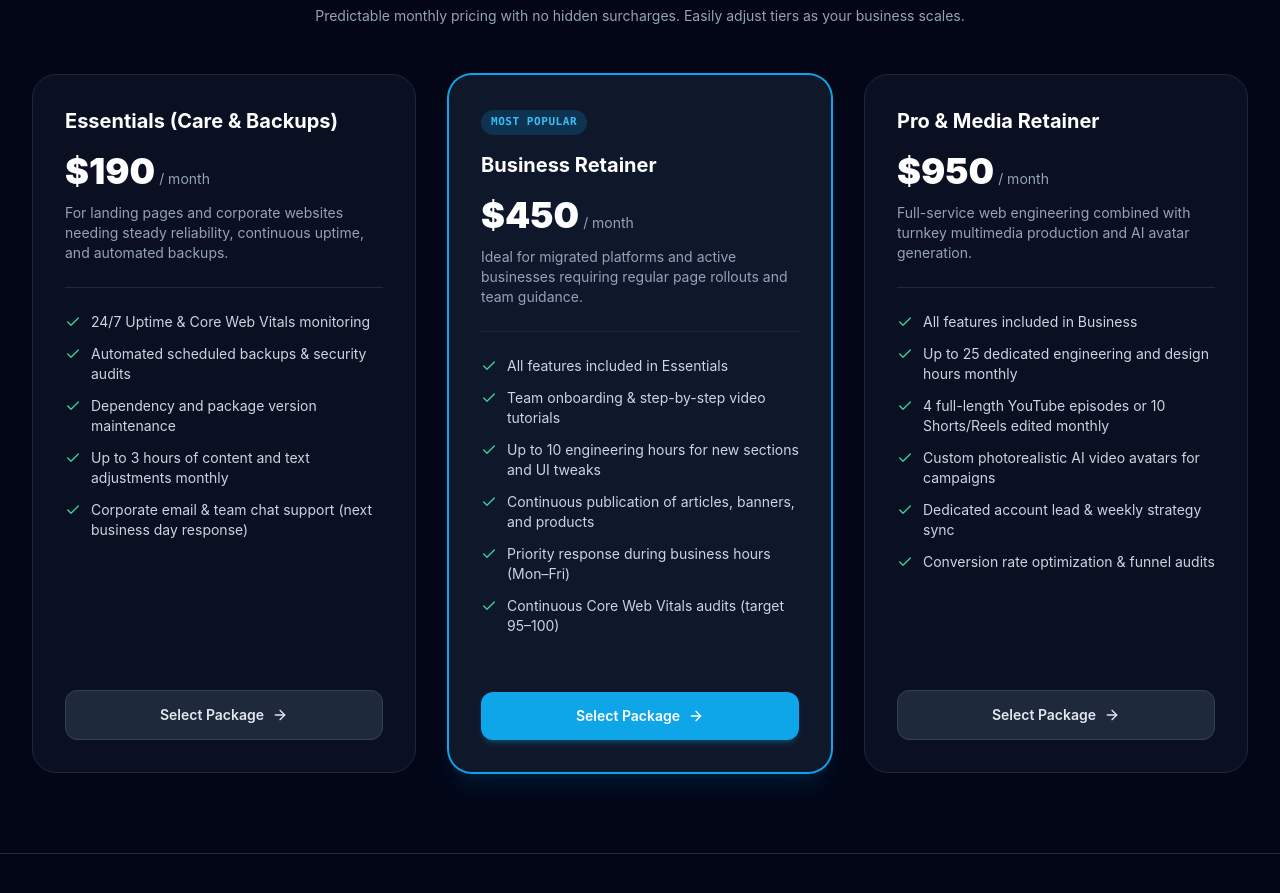
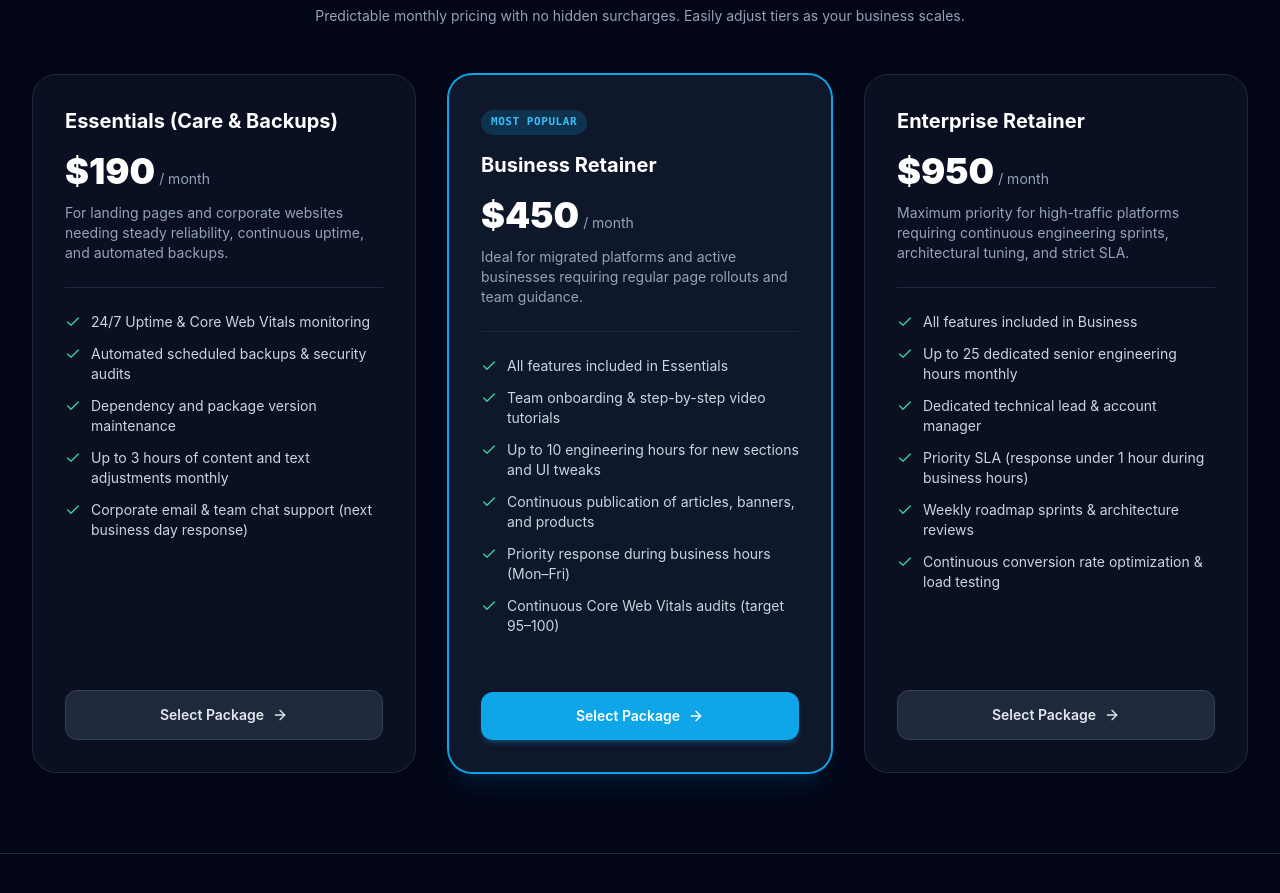
Before and after one commit to andreibdr/fewhands, a Next.js app: page /maintenance in a window 1280 px wide. Shown: the part 835-1728 px from the top of the page. Built offline with nearby package versions, Linux system fonts and the light colour scheme.

Commit message:
fix: completely remove video editing from web retainer maintenance and migration plans

```diff
--- a/app/estimate/page.tsx
+++ b/app/estimate/page.tsx
@@ -102,8 +102,8 @@ function EstimatorInner() {
       supportLabelEn = "+ $450/mo retainer";
       supportPrice = " + $450 / mo";
     } else if (migSupport === "pro") {
-      supportLabelRu = "+ Pro Retainer $950/мес";
-      supportLabelEn = "+ $950/mo retainer";
+      supportLabelRu = "+ Enterprise Retainer $950/мес";
+      supportLabelEn = "+ $950/mo Enterprise retainer";
       supportPrice = " + $950 / mo";
     }
 
@@ -470,11 +470,11 @@ function EstimatorInner() {
                     },
                     {
                       id: "pro",
-                      nameRu: "Pro & Media",
-                      nameEn: "Pro & Media",
+                      nameRu: "Тариф Enterprise",
+                      nameEn: "Enterprise Retainer",
                       price: "$950/mo",
-                      descRu: "25ч разработки + видеомонтаж",
-                      descEn: "25h engineering + video production",
+                      descRu: "До 25ч веб-разработки и спринтов",
+                      descEn: "Up to 25h dev sprints & priority SLA",
                     },
                   ].map((plan) => (
                     <button
--- a/app/maintenance/page.tsx
+++ b/app/maintenance/page.tsx
@@ -66,31 +66,31 @@ export default function MaintenancePage() {
       popular: true,
     },
     {
-      id: "pro",
-      name: lang === "ru" ? "Pro & Media Retainer" : "Pro & Media Retainer",
+      id: "enterprise",
+      name: lang === "ru" ? "Enterprise Retainer" : "Enterprise Retainer",
       price: "$950",
       period: lang === "ru" ? "/ месяц" : "/ month",
       desc:
         lang === "ru"
-          ? "Комплексное ведение сайта и видеопродакшна: регулярные доработки, видеомонтаж и AI-аватары."
-          : "Full-service web engineering combined with turnkey multimedia production and AI avatar generation.",
+          ? "Максимальный приоритет для высоконагруженных проектов и масштабных платформ, требующих непрерывных спринтов разработки."
+          : "Maximum priority for high-traffic platforms requiring continuous engineering sprints, architectural tuning, and strict SLA.",
       features:
         lang === "ru"
           ? [
               "Всё из тарифа «Бизнес»",
-              "До 25 часов технической разработки и доработок",
-              "Монтаж 4 YouTube-выпусков или 10 Shorts/Reels в месяц",
-              "Генерация и интеграция AI-видеоаватаров под акции",
-              "Персональный менеджер и еженедельный Zoom-созвон",
-              "Непрерывный аудит конверсий и воронки",
+              "До 25 часов глубокой веб-разработки и новых разделов",
+              "Выделенный Senior-инженер и персональный тимлид",
+              "Приоритетный SLA (время реакции до 1 часа в рабочее время)",
+              "Еженедельные спринты и синхронизация по дорожной карте",
+              "Непрерывный аудит конверсий, скорости и нагрузочное тестирование",
             ]
           : [
               "All features included in Business",
-              "Up to 25 dedicated engineering and design hours monthly",
-              "4 full-length YouTube episodes or 10 Shorts/Reels edited monthly",
-              "Custom photorealistic AI video avatars for campaigns",
-              "Dedicated account lead & weekly strategy sync",
-              "Conversion rate optimization & funnel audits",
+              "Up to 25 dedicated senior engineering hours monthly",
+              "Dedicated technical lead & account manager",
+              "Priority SLA (response under 1 hour during business hours)",
+              "Weekly roadmap sprints & architecture reviews",
+              "Continuous conversion rate optimization & load testing",
             ],
       popular: false,
     },
--- a/app/migrate/page.tsx
+++ b/app/migrate/page.tsx
@@ -168,8 +168,8 @@ export default function MigrationHubPage() {
           : "What is included in Few Hands monthly retainer support packages?",
       a:
         lang === "ru"
-          ? "Абонентская поддержка включает: 24/7 автоматический мониторинг доступности и скорости, еженедельные резервные копии, обновление библиотек безопасности, верстку новых страниц и промо-блоков, консультации сотрудников, а в старших тарифах — регулярный монтаж видеоматериалов и генерацию AI-видеоаватаров."
-          : "Retainer maintenance includes 24/7 automated uptime and Web Vitals monitoring, scheduled backups, security dependency patching, new promotional page builds, team consulting, and multimedia/AI avatar production in higher tiers.",
+          ? "Абонентская поддержка включает: 24/7 автоматический мониторинг доступности и скорости, еженедельные резервные копии, обновление библиотек безопасности, верстку новых страниц и промо-блоков, консультации сотрудников, а в тарифе Enterprise — до 25 часов выделенной технической веб-разработки, оптимизации конверсий и еженедельные спринты."
+          : "Retainer maintenance includes 24/7 automated uptime and Web Vitals monitoring, scheduled backups, security dependency patching, new promotional page builds, team consulting, and in Enterprise tier — up to 25 dedicated engineering hours for feature sprints and performance tuning.",
     },
   ];
 
```
